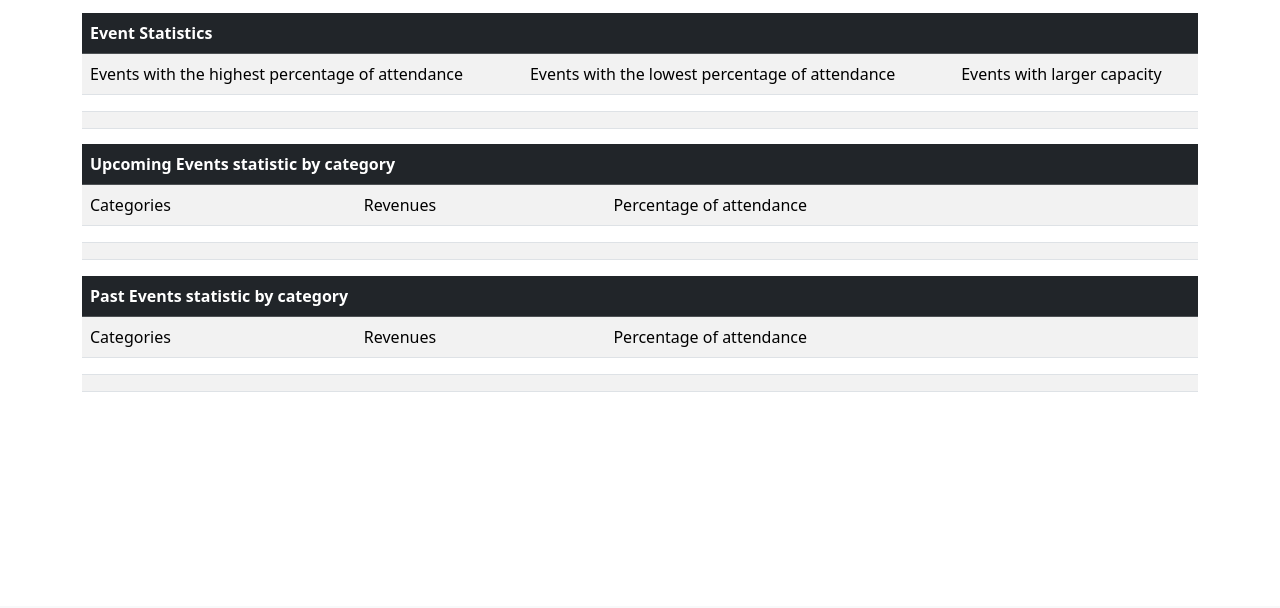
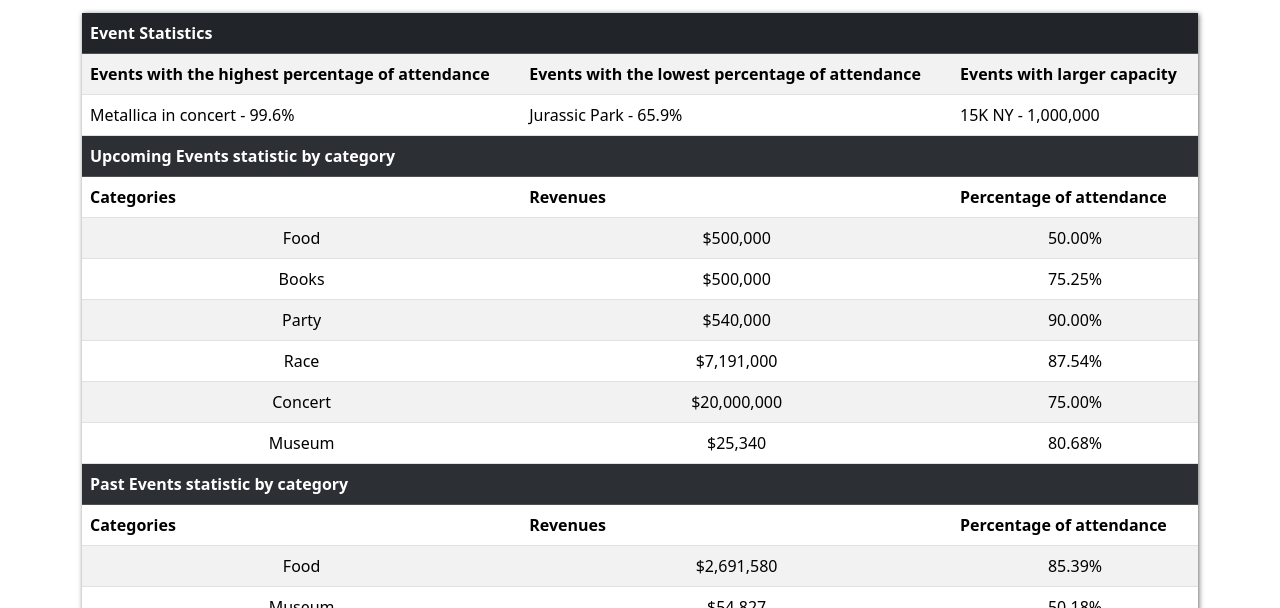
Before and after one commit to m4timoyano/AE-MOYANO-Github, a plain HTML site: page pages/stats.html in a window 1280 px wide. Shown: the part 154-762 px from the top of the page. Drawn offline with nearby package versions, Linux system fonts and the light colour scheme.

Commit message:
stats funcionando con js

```diff
--- /dev/null
+++ b/assets/js/stats.js
@@ -0,0 +1,104 @@
+let localAPI = "../assets/js/amazing.json";
+
+let allEvents = [];
+let upcomingEvents = [];
+let pastEvents = [];
+
+const $stats = document.getElementById("stats");
+const $upcomingEventsStats = document.getElementById("upcomingstats");
+const $pastEventsStats = document.getElementById("paststats");
+
+let highAttendEvents = [];
+let lowAttendEvents = [];
+let largCapEvents = [];
+
+async function fetchAPI() {
+    try {
+        const response = await fetch(localAPI);
+        const data = await response.json();
+
+        allEvents = data.events;
+        upcomingEvents = data.events.filter(e => e.date >= data.currentDate)
+        pastEvents = data.events.filter(e => e.date <= data.currentDate)
+
+        let attendancePercentage = pastEvents.map(e => {
+            return Number(e.assistance / e.capacity)
+        })
+
+        let maxAttendancePercentage = Math.max(...attendancePercentage)
+        let minAttendancePercentage = Math.min(...attendancePercentage)
+
+        highAttendEvents = allEvents.filter(event => {
+            if (event.estimate) {
+                if ((event.estimate / event.capacity) == maxAttendancePercentage) {
+                    return event.name
+                }
+            }
+            else {
+                if ((event.assistance / event.capacity) == maxAttendancePercentage) {
+                    return event.name
+                }
+            }
+        }).map(event => [event.name,(maxAttendancePercentage * 100).toFixed(1) + "%"].join(" - "))
+
+        lowAttendEvents = allEvents.filter(event => {
+            if (event.estimate) {
+                if ((event.estimate / event.capacity) === minAttendancePercentage) {
+                    return event.name
+                }
+            }
+            else {
+                if ((event.assistance / event.capacity) === minAttendancePercentage) {
+                    return event.name
+                }
+            }
+        }).map(event => [event.name,(minAttendancePercentage * 100).toFixed(1) + "%"].join(" - "))
+
+        let eventCapacities = allEvents.map(event => event.capacity)
+        let largerCapacity = Math.max(...eventCapacities)
+
+        largCapEvents = allEvents.filter(event => event.capacity === largerCapacity).map(event => [event.name,largerCapacity.toLocaleString('en-US')].join(" - "))
+
+        $stats.innerHTML += `
+            <tr>
+                <td id="td1">${highAttendEvents[0]}</td>
+                <td id="td2">${lowAttendEvents[0]}</td>
+                <td id="td3">${largCapEvents[0]}</td>
+            </tr>
+        `
+
+        let upcomingEventsStatsByCategory = groupSumByFirstElement(upcomingEvents.map(event =>
+            [event.category, (event.price * event.estimate), (100 * event.estimate / event.capacity)]
+        ))
+        crearRows(upcomingEventsStatsByCategory, $upcomingEventsStats)
+
+        let pastEventsStatsByCategory = groupSumByFirstElement(pastEvents.map(event =>
+            [event.category, (event.price * event.assistance), (100 * event.assistance / event.capacity)]
+        ))
+        crearRows(pastEventsStatsByCategory,$pastEventsStats)
+
+    }
+    catch (error) {
+        console.log(error)
+    }
+};
+fetchAPI();
+
+function crearRows(array, container) {
+    container.innerHTML += array.map(e =>
+        `<tr class="text-center">
+            <td>${e[0]}</td>
+            <td>$${(e[1]).toLocaleString('en-US')}</td>
+            <td>${(e[2])}%</td>
+        </tr>`
+    ).join('')
+};
+
+function groupSumByFirstElement(array) {
+    return Object.entries(array.reduce((acc, [original, i1, i2]) => {
+        acc[original] = acc[original] || [0, 0]
+        acc[original][0] += i1
+        acc[original][1] = ((acc[original][1] + i2) / 2)
+        return acc
+    }, {})).map(([prop, [i1, i2]]) => [prop, i1, i2.toFixed(2)])
+};
--- a/assets/styles/style.css
+++ b/assets/styles/style.css
@@ -76,3 +76,7 @@
         max-height: 15rem;
     }
 }
+
+.table{
+    box-shadow: 1px 1px 5px rgba(47, 45, 46, 0.701);
+}
--- a/pages/stats.html
+++ b/pages/stats.html
@@ -64,73 +64,31 @@
                                 <th colspan="3">Event Statistics</th>
                             </tr>
                         </thead>
-                        <tbody>
+                        <tbody id="stats">
                             <tr>
-                                <td>Events with the highest percentage of attendance</td>
-                                <td>Events with the lowest percentage of attendance</td>
-                                <td>Events with larger capacity</td>
+                                <th>Events with the highest percentage of attendance</th>
+                                <th>Events with the lowest percentage of attendance</th>
+                                <th>Events with larger capacity</th>
+                            </tr>
+                        </tbody>
+                        <tbody id="upcomingstats">
+                            <tr>
+                                <th class="table-dark" colspan="3">Upcoming Events statistic by category</th>
                             </tr>
                             <tr>
-                                <td></td>
-                                <td></td>
-                                <td></td>
+                                <th>Categories</th>
+                                <th>Revenues</td>
+                                <th>Percentage of attendance</th>
+                            </tr>
+                        </tbody>
+                        <tbody id="paststats">
+                            <tr>
+                                <th class="table-dark" colspan="3">Past Events statistic by category</th>
                             </tr>
                             <tr>
-                                <td></td>
-                                <td></td>
-                                <td></td>
-                            </tr>
-                            <tr>
-                                <table class="table table-striped table-hover">
-                                    <thead class="table-dark">
-                                        <tr>
-                                            <th colspan="3">Upcoming Events statistic by category</th>
-                                        </tr>
-                                    </thead>
-                                    <tbody>
-                                        <tr>
-                                            <td>Categories</td>
-                                            <td>Revenues</td>
-                                            <td>Percentage of attendance</td>
-                                        </tr>
-                                        <tr>
-                                            <td></td>
-                                            <td></td>
-                                            <td></td>
-                                        </tr>
-                                        <tr>
-                                            <td></td>
-                                            <td></td>
-                                            <td></td>
-                                        </tr>
-                                    </tbody>
-                                </table>
-                            </tr>
-                            <tr>
-                                <table class="table table-striped table-hover">
-                                    <thead class="table-dark">
-                                        <tr>
-                                            <th colspan="3">Past Events statistic by category</th>
-                                        </tr>
-                                    </thead>
-                                    <tbody>
-                                        <tr>
-                                            <td>Categories</td>
-                                            <td>Revenues</td>
-                                            <td>Percentage of attendance</td>
-                                        </tr>
-                                        <tr>
-                                            <td></td>
-                                            <td></td>
-                                            <td></td>
-                                        </tr>
-                                        <tr>
-                                            <td></td>
-                                            <td></td>
-                                            <td></td>
-                                        </tr>
-                                    </tbody>
-                                </table>
+                                <th>Categories</th>
+                                <th>Revenues</td>
+                                <th>Percentage of attendance</th>
                             </tr>
                         </tbody>
                     </table>
@@ -159,5 +117,6 @@
         </footer>
     </div>
     <script src="https://cdn.jsdelivr.net/npm/bootstrap@5.3.0-alpha1/dist/js/bootstrap.bundle.min.js" integrity="sha384-w76AqPfDkMBDXo30jS1Sgez6pr3x5MlQ1ZAGC+nuZB+EYdgRZgiwxhTBTkF7CXvN" crossorigin="anonymous"></script>
+    <script type="module" src="../assets/js/stats.js"></script>
 </body>
 </html>
```
